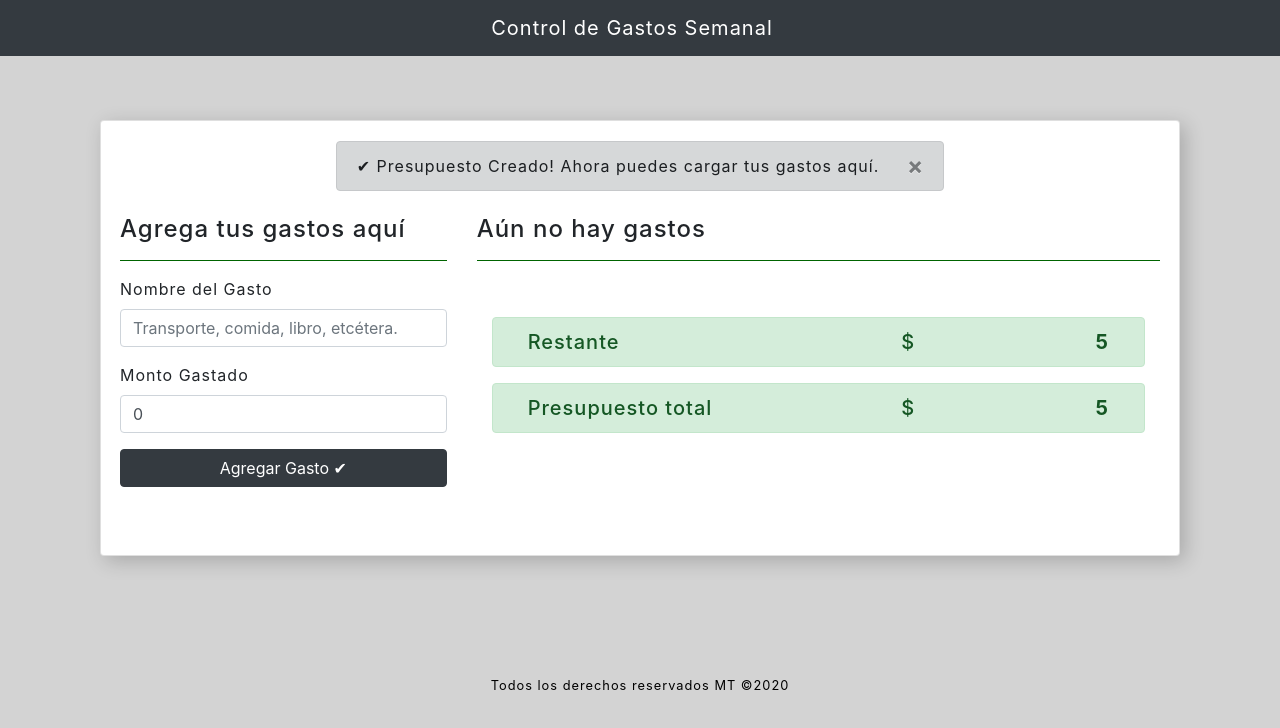
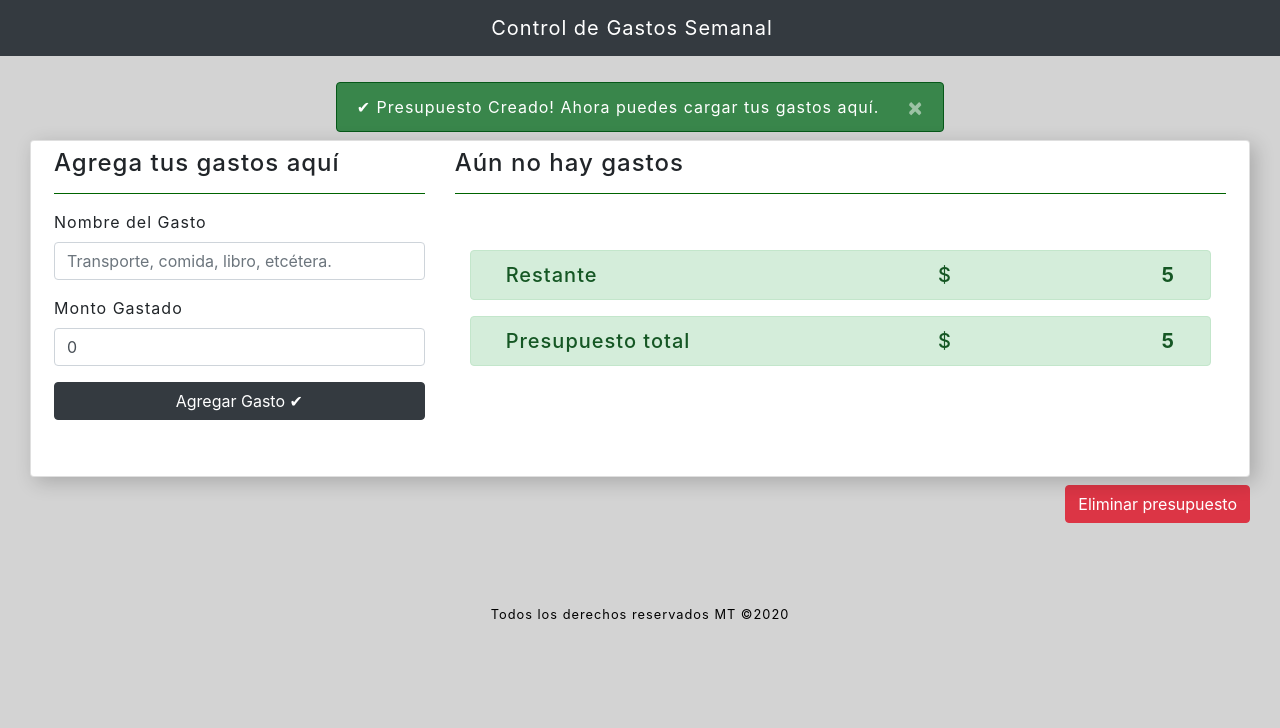
Before and after one commit to MarciaGiselle/Curso-React, a React (Create React App) app in the folder Modulo 6/presupuesto/: page / in a window 1280 px wide. Both pictures are taken after typing "5" into the empty fields and a click on the button "Definir presupuesto". Shown: the top 728 px of the page. Built offline with nearby package versions, Linux system fonts and the light colour scheme.

Commit message:
Finalizando el proyecto de presupuesto

```diff
--- a/Modulo 6/presupuesto/src/App.js
+++ b/Modulo 6/presupuesto/src/App.js
@@ -1,7 +1,7 @@
 import React, { useState, Fragment, useEffect } from "react";
 import "bootstrap/dist/css/bootstrap.min.css";
 import "./index.css";
-import { Card, Row, Col } from "react-bootstrap";
+import { Card, Row, Col, Button } from "react-bootstrap";
 import Condicional from "./components/Condicional";
 import Nav from "./components/Nav";
 import Formulario from "./components/Formulario";
@@ -11,52 +11,102 @@ import Mensaje from "./components/Mensaje";
 import Footer from "./components/Footer";
 
 function App() {
-  const [presupuesto, setPresupuesto] = useState(0);
-  const [restante, setRestante] = useState(0);
-  const [gastosSemanales, setGastoSemanal] = useState([]);
+  let gastosIniciales = localStorage.getItem("gastos")
+    ? JSON.parse(localStorage.getItem("gastos"))
+    : [];
+  let presupuestoInicial = localStorage.getItem("presupuesto")
+    ? JSON.parse(localStorage.getItem("presupuesto"))
+    : 0;
+  let restanteInicial = localStorage.getItem("restante")
+    ? JSON.parse(localStorage.getItem("restante"))
+    : 0;
+
+  const [presupuesto, setPresupuesto] = useState(presupuestoInicial);
+  const [restante, setRestante] = useState(restanteInicial);
+  const [gastosSemanales, setGastoSemanal] = useState(gastosIniciales);
   const [gasto, setNuevosGastos] = useState({});
   const [resta, realizarResta] = useState(false);
+  //este state refiere al alert de mensajes, ya que tiene un dismiss que cambia la visibilidad del mismo
+  const [show, setShow] = useState(false);
   const [mensaje, setMensajeAlert] = useState("");
   const [gastoEliminado, setGastoEliminado] = useState(0);
+
+  useEffect(() => {
+    localStorage.setItem("gastos", JSON.stringify(gastosSemanales));
+  }, [gastosSemanales]);
+
+  useEffect(() => {
+    localStorage.setItem("presupuesto", JSON.stringify(presupuesto));
+  }, [presupuesto]);
+
+  useEffect(() => {
+    localStorage.setItem("restante", JSON.stringify(restante));
+  }, [restante]);
 
   useEffect(() => {
     if (resta) {
       setGastoSemanal([...gastosSemanales, gasto]);
       setRestante(restante - gasto.monto);
-
     }
   }, [gasto]);
 
-  useEffect(()=>{
+  useEffect(() => {
     if (resta) {
-      const gastosActivos = gastosSemanales.filter(gasto => gasto.id !== gastoEliminado);
-      const eliminado = gastosSemanales.filter(gasto => gasto.id === gastoEliminado);
-      setRestante( restante + eliminado[0].monto);
+      const gastosActivos = gastosSemanales.filter(
+        gasto => gasto.id !== gastoEliminado
+      );
+      const eliminado = gastosSemanales.filter(
+        gasto => gasto.id === gastoEliminado
+      );
+      setRestante(restante + eliminado[0].monto);
       setGastoSemanal(gastosActivos);
     }
-  }, [gastoEliminado])
+  }, [gastoEliminado]);
+
+  const eliminarPresupuesto = () => {
+    setPresupuesto(0);
+    setRestante(0);
+    setGastoSemanal([]);
+    setMensajeAlert("Se ha eliminado el presupuesto.");
+    setShow(true);
+  };
 
   return (
     <Fragment>
       <Nav />
       <div className="container margin-container">
         <div className="row h-100">
-          <div className="col-sm-12 align-self-center">
-            <div className="card card-block w-100 mx-auto">
-              <Card.Body className="mx-0 px-1">
+          <div className="col-12 align-self-center">
             {presupuesto === 0 ? (
+
+              <Fragment>
+                <Row className="justify-content-md-center">
+                  <Col md="auto" className='p-0'>
+                    <Mensaje mensaje={mensaje} show={show} setShow={setShow} />
+                  </Col>
+                </Row>
+                <div className="card card-block w-50 mx-auto">
+                  <Card.Body className="mx-0 p-2">
                     <Condicional
                       setPresupuesto={setPresupuesto}
                       setRestante={setRestante}
                       setMensajeAlert={setMensajeAlert}
+                      setShow={setShow}
                     />
+                  </Card.Body>
+                </div>
+              </Fragment>
+
             ) : (
               <Fragment>
-                    <Row className="justify-content-md-center">
-                      <Col md="auto">
-                        {mensaje !== "" ? <Mensaje mensaje={mensaje} /> : null}
+                <Row className="justify-content-md-center ">
+                  <Col md="auto" className='p-0'>
+                    <Mensaje mensaje={mensaje} show={show} setShow={setShow} />
                   </Col>
                 </Row>
+
+                <div className="card card-block w-100 mx-auto">
+                  <Card.Body className="mx-0 p-2">
                     <Row>
                       <Col lg={4}>
                         <Formulario
@@ -69,17 +119,33 @@ function App() {
                         <ListadoDeGastos
                           gastosSemanales={gastosSemanales}
                           setGastoSemanal={setGastoSemanal}
-                          setGastoEliminado={setGastoEliminado}/>
+                          setGastoEliminado={setGastoEliminado}
+                          setMensajeAlert={setMensajeAlert}
+                          setShow={setShow}
+                          realizarResta={realizarResta}
+                        />
                         <ControlPresupuesto
                           restante={restante}
                           presupuesto={presupuesto}
                         />
                       </Col>
                     </Row>
+                  </Card.Body>
+                </div>
+
+                <Row className="justify-content-end">
+                  <Col md="bottom">
+                    <Button
+                      variant="danger"
+                      className="mt-2  mt-0"
+                      onClick={() => eliminarPresupuesto()}
+                    >
+                      Eliminar presupuesto
+                    </Button>
+                  </Col>
+                </Row>
               </Fragment>
             )}
-              </Card.Body>
-            </div>
           </div>
         </div>
       </div>
--- a/Modulo 6/presupuesto/src/components/Condicional.jsx
+++ b/Modulo 6/presupuesto/src/components/Condicional.jsx
@@ -2,7 +2,7 @@ import React, { useState } from "react";
 import { Form, Button, Container, Row, Col } from "react-bootstrap";
 import Error from "./Error";
 
-const Condicional = ({ setRestante, setPresupuesto, setMensajeAlert }) => {
+const Condicional = ({ setRestante, setPresupuesto, setMensajeAlert, setShow }) => {
   const [cantidad, setCantidad] = useState(0);
 
   const [error, setError] = useState(false);
@@ -36,6 +36,7 @@ const Condicional = ({ setRestante, setPresupuesto, setMensajeAlert }) => {
     setMensajeAlert(
       " Presupuesto Creado! Ahora puedes cargar tus gastos aquí."
     );
+    setShow(true);
   };
 
   return (
--- a/Modulo 6/presupuesto/src/components/Formulario.jsx
+++ b/Modulo 6/presupuesto/src/components/Formulario.jsx
@@ -1,7 +1,6 @@
 import React, {  useState } from "react";
 import { Form, Button } from "react-bootstrap";
 import shortid from "shortid";
-import PropTypes from 'prop-types';
 import Error from './Error';
 
 
--- a/Modulo 6/presupuesto/src/components/Gasto.jsx
+++ b/Modulo 6/presupuesto/src/components/Gasto.jsx
@@ -2,7 +2,7 @@ import React, { Fragment } from "react";
 
 const Gasto = ({ gasto }) => (
   <Fragment>
-    <div className="col-5 pl-0">
+    <div className="col-6 pl-0">
       <p className="mt-2 mb-0">
         <b>{gasto.nombreGasto}</b>
       </p>
@@ -10,7 +10,7 @@ const Gasto = ({ gasto }) => (
     <div className="col-1 monto">
       <p className="mb-0 text-right text-muted align-bootom">$</p>
     </div>
-    <div className="col-4 monto">
+    <div className="col-3 monto">
       <p className="mb-0 text-right bg-black align-bootom"> {gasto.monto}</p>
     </div>
   </Fragment>
--- a/Modulo 6/presupuesto/src/components/ListadoDeGastos.jsx
+++ b/Modulo 6/presupuesto/src/components/ListadoDeGastos.jsx
@@ -2,7 +2,7 @@ import React, { Fragment } from "react";
 import { Card, Button } from "react-bootstrap";
 import Gasto from "./Gasto";
 
-const Gastos = ({ gastosSemanales, setGastoSemanal, setGastoEliminado}) => {
+const Gastos = ({ gastosSemanales, setMensajeAlert, setGastoEliminado, setShow, realizarResta}) => {
   let titulo = "";
   let cardGasto = "";
   if (gastosSemanales.length === 0) {
@@ -10,6 +10,14 @@ const Gastos = ({ gastosSemanales, setGastoSemanal, setGastoEliminado}) => {
   } else {
     titulo = "Tus gastos creados";
     cardGasto = "card gasto mb-3";
+  }
+
+  const setEliminar = (id) =>{
+    realizarResta(true);
+    setGastoEliminado(id);
+    setMensajeAlert("El gasto se ha eliminado");
+    setShow(true);
+
   }
 
   return (
@@ -25,7 +33,7 @@ const Gastos = ({ gastosSemanales, setGastoSemanal, setGastoEliminado}) => {
                 <div className="col-1">
                   <Button
                     variant="danger"
-                    onClick={() => setGastoEliminado(gasto.id)}
+                    onClick={() => setEliminar(gasto.id)}
                   > X </Button>
                 </div>
                 <hr className="m-0" />
--- a/Modulo 6/presupuesto/src/components/Mensaje.jsx
+++ b/Modulo 6/presupuesto/src/components/Mensaje.jsx
@@ -1,15 +1,13 @@
-import React, { useState } from "react";
+import React from "react";
 import { Alert } from "react-bootstrap";
 
-const Mensaje = ({ mensaje }) => {
-  const [show, setShow] = useState(true);
+const Mensaje = ({ mensaje , show ,setShow}) => {
 
   return (
     <div>
       {show ? (
         <Alert
-          variant="dark"
-          className=" mb-4"
+          className="mb-2 success-alert"
           onClose={() => setShow(false)}
           dismissible
         >
--- a/Modulo 6/presupuesto/src/index.css
+++ b/Modulo 6/presupuesto/src/index.css
@@ -58,7 +58,7 @@ hr{
 
 
 .margin-container{
-  margin: 5% auto;
+  margin: 2% auto;
 }
 
 footer{
@@ -71,11 +71,23 @@ footer{
 
 }
 
-
+.success-alert{
+color: #ffffff;
+background-color: #39864b;
+border-color: #065819;
+}
 @media (max-width: 600px) {
 
 .container, .card, .row, .col{
   padding: 0.15rem;
+  width: 100% !important;
 }
 
 }
+
+@media (min-width: 1200px){
+
+.container, .container-lg, .container-md, .container-sm, .container-xl {
+    max-width: 1300px;
+}
+}
```
Lines whose indentation alone changed are shown as unchanged.
